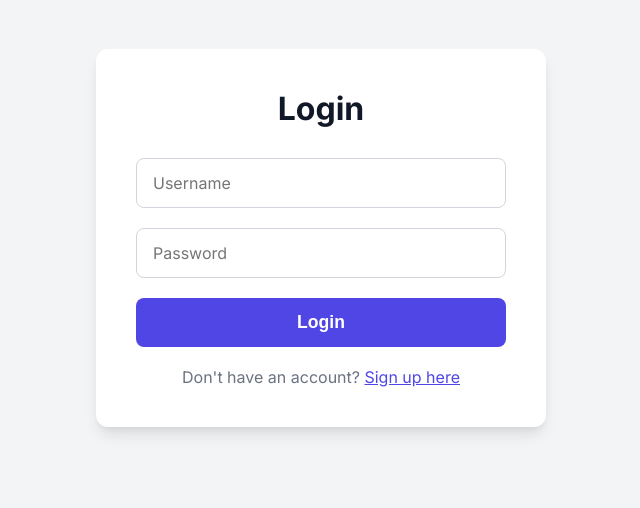
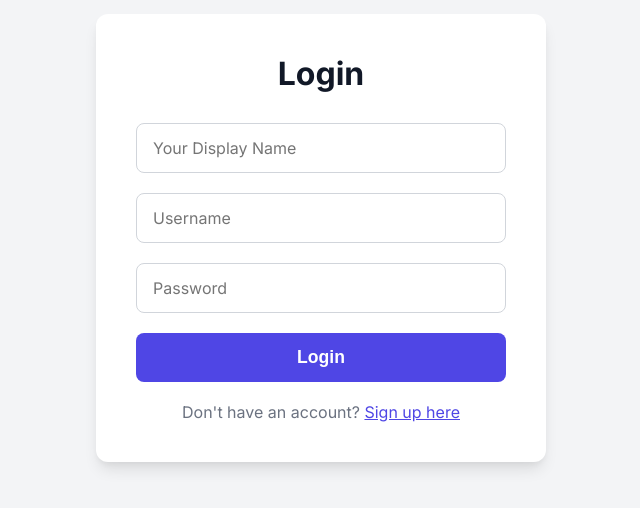
Before and after one commit to am12j/vcp, a React (Create React App) app in the folder frontendvc/: page /login in a window 1280 px wide. Shown: the part 162-670 px from the top of the page, without its empty margins (319-959 px from the left). Built offline with nearby package versions, Linux system fonts and the light colour scheme; no server answers.

Commit message:
added name in the login page

```diff
--- a/frontendvc/src/login.jsx
+++ b/frontendvc/src/login.jsx
@@ -2,7 +2,7 @@ import React, { useState } from "react";
 import { useNavigate, Link } from "react-router-dom";
 
 function Login() {
-  const [form, setForm] = useState({ username: "", password: "" });
+  const [form, setForm] = useState({ name: "", username: "", password: "" });
   const navigate = useNavigate();
 
   const handleChange = (e) => {
@@ -33,17 +33,17 @@ function Login() {
       if (role === "student") {
         localStorage.setItem("stoken", data.token1);
         localStorage.setItem("user", data.username1);
-        localStorage.setItem("name", data.name1);
+        localStorage.setItem("name", form.name);
 
-        setForm({ username: "", password: "" }); // <-- clear inputs
+        setForm({ name: "", username: "", password: "" }); // <-- clear inputs
         navigate("/studentdas", { replace: true });
       }
       else if (role === "teacher") {
         localStorage.setItem("ttoken", data.token1);
         localStorage.setItem("user", data.username1);
-        localStorage.setItem("name", data.name1);
+        localStorage.setItem("name", form.name);
 
-        setForm({ username: "", password: "" }); // <-- clear inputs
+        setForm({ name: "", username: "", password: "" }); // <-- clear inputs
         navigate("/teacherdas", { replace: true });
       }
       else {
@@ -61,6 +61,16 @@ function Login() {
       <div className="auth-card">
         <form onSubmit={handleSubmit}>
           <h2>Login</h2>
+
+          <input
+            type="text"
+            name="name"
+            placeholder="Your Display Name"
+            className="input-field"
+            value={form.name}
+            onChange={handleChange}
+            required
+          />
 
           <input
             type="text"
```
